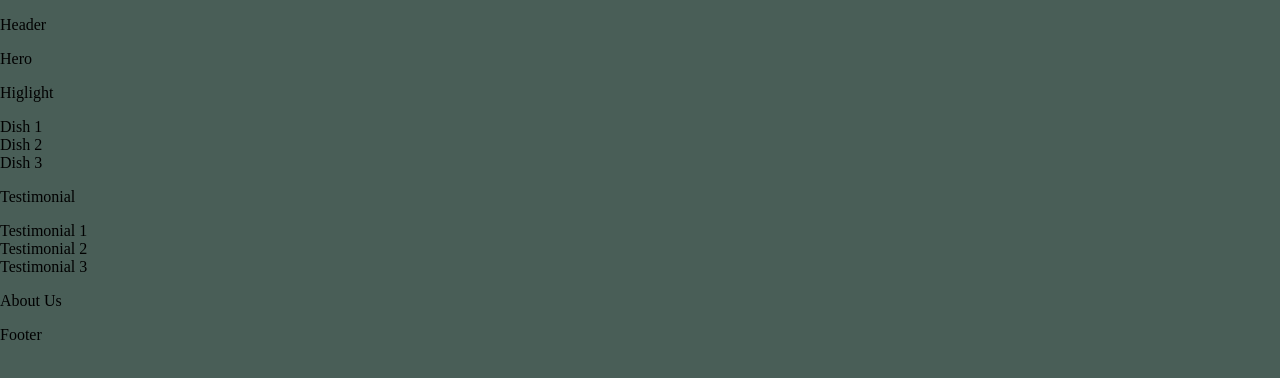
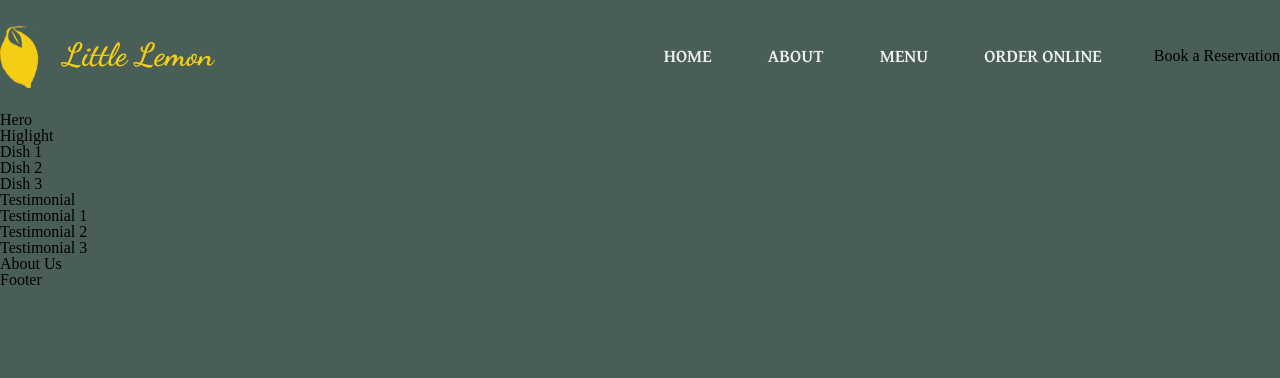
Before and after one commit to devmarto/little-lemon, a React (Create React App) app: page / in a window 1280 px wide. Shown: the top 378 px of the page. Built offline with nearby package versions, Linux system fonts and the light colour scheme.

Commit message:
create header component

```diff
--- /dev/null
+++ b/src/components/Header/Header.css
@@ -0,0 +1,32 @@
+.header-section{
+  display: flex;
+  justify-content: space-between;
+  align-items: center;
+  padding: 1.5rem 0;
+}
+.header-section-navigation,
+.header-wrapper-navigation{
+  display: flex;
+  align-items: center;
+}
+.header-section-navigation{
+  gap: 2rem;
+}
+.header-wrapper-navigation{
+  gap: 1rem;
+}
+.header-link-navigation{
+  padding: .5rem 1.25rem;
+  font-family: 'Gentium Plus';
+  color: #EDEFEE;
+  text-transform: uppercase;
+  font-size: 1.125rem;
+  font-weight: bold;
+  text-decoration: none;
+  border-radius: .5rem;
+  transition: .5s;
+}
+.header-link-navigation:hover{
+  background-color: #2F3D38;
+  color: #EDEFEE;
+}
--- a/src/components/Header/Header.js
+++ b/src/components/Header/Header.js
@@ -1,7 +1,33 @@
+import './Header.css';
+import logo from '../../assets/images/little-lemon-logo.svg';
+
 function Header(){
   return(
     <header>
-      <p className="teste">Header</p>
+      <div className="container">
+        <div className="header-section">
+          <img src={logo} alt="Logo Little Lemon Restaurant"/>
+          <div className="header-section-navigation">
+            <nav className="header-navigation">
+              <ul className="header-wrapper-navigation">
+                <li className="header-item-navigation">
+                  <a href="#" className="header-link-navigation">Home</a>
+                </li>
+                <li className="header-item-navigation">
+                  <a href="#" className="header-link-navigation">About</a>
+                </li>
+                <li className="header-item-navigation">
+                  <a href="#" className="header-link-navigation">Menu</a>
+                </li>
+                <li className="header-item-navigation">
+                  <a href="#" className="header-link-navigation">Order Online</a>
+                </li>
+              </ul>
+            </nav>
+            <a href>Book a Reservation</a>
+          </div>
+        </div>
+      </div>
     </header>
   )
 }
--- a/src/index.css
+++ b/src/index.css
@@ -71,9 +71,60 @@
 }
 
 
+html, div, span, applet, object, iframe,
+h1, h2, h3, h4, h5, h6, p, blockquote, pre,
+a, abbr, acronym, address, big, cite, code,
+del, dfn, em, img, ins, kbd, q, s, samp,
+small, strike, strong, sub, sup, tt, var,
+b, u, i, center,
+dl, dt, dd, ol, ul, li,
+fieldset, form, label, legend,
+table, caption, tbody, tfoot, thead, tr, th, td,
+article, aside, canvas, details, embed,
+figure, figcaption, footer, header, hgroup,
+menu, nav, output, ruby, section, summary,
+time, mark, audio, video {
+	margin: 0;
+	padding: 0;
+	border: 0;
+	font-size: 100%;
+	font: inherit;
+	vertical-align: baseline;
+}
+/* HTML5 display-role reset for older browsers */
+article, aside, details, figcaption, figure,
+footer, header, hgroup, menu, nav, section {
+	display: block;
+}
+body {
+	line-height: 1;
+}
+ol, ul {
+	list-style: none;
+}
+blockquote, q {
+	quotes: none;
+}
+blockquote:before, blockquote:after,
+q:before, q:after {
+	content: '';
+	content: none;
+}
+table {
+	border-collapse: collapse;
+	border-spacing: 0;
+}
+
 body {
   background-color: #495E57;
   margin: 0;
   -webkit-font-smoothing: antialiased;
   -moz-osx-font-smoothing: grayscale;
 }
+
+
+.container{
+  max-width: 1440px;
+  width: 100%;
+  margin: 0 auto;
+}
```
Also changed, not shown: src/assets/images/little-lemon-logo.svg (added).
